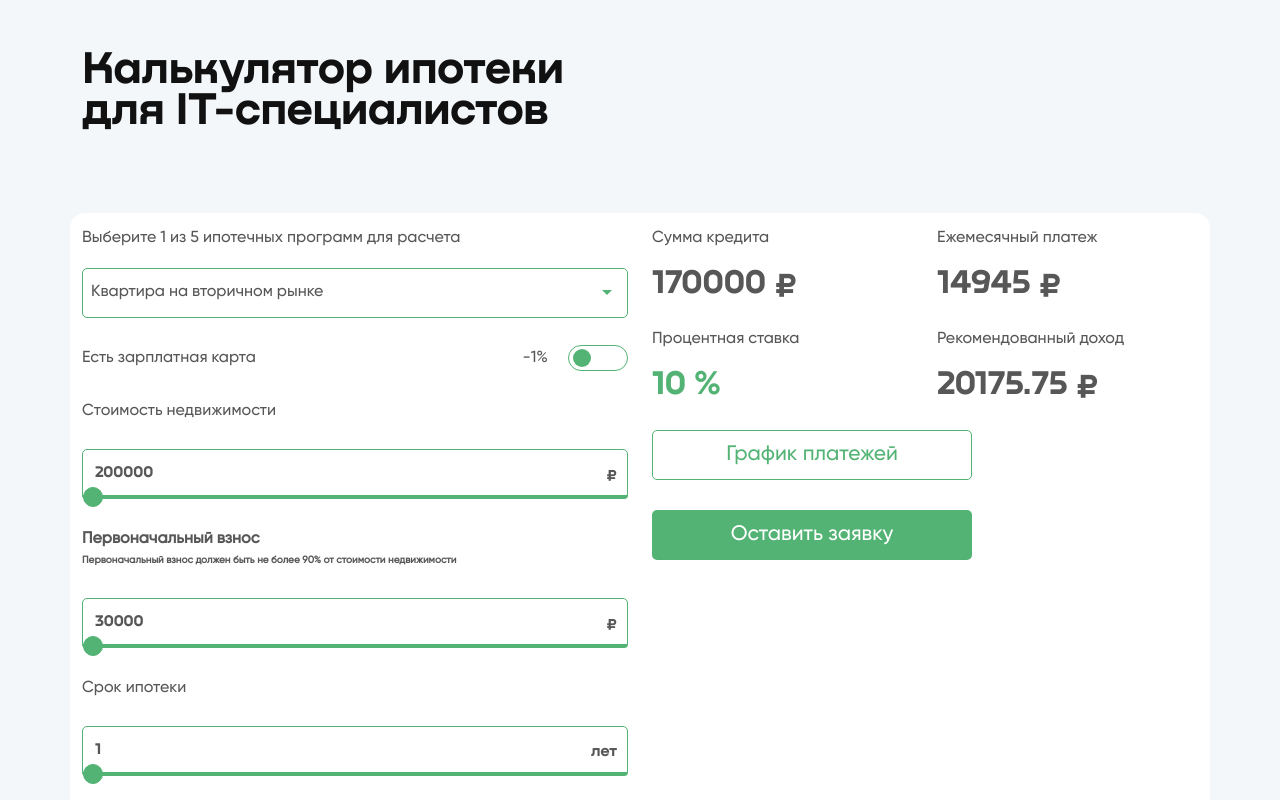
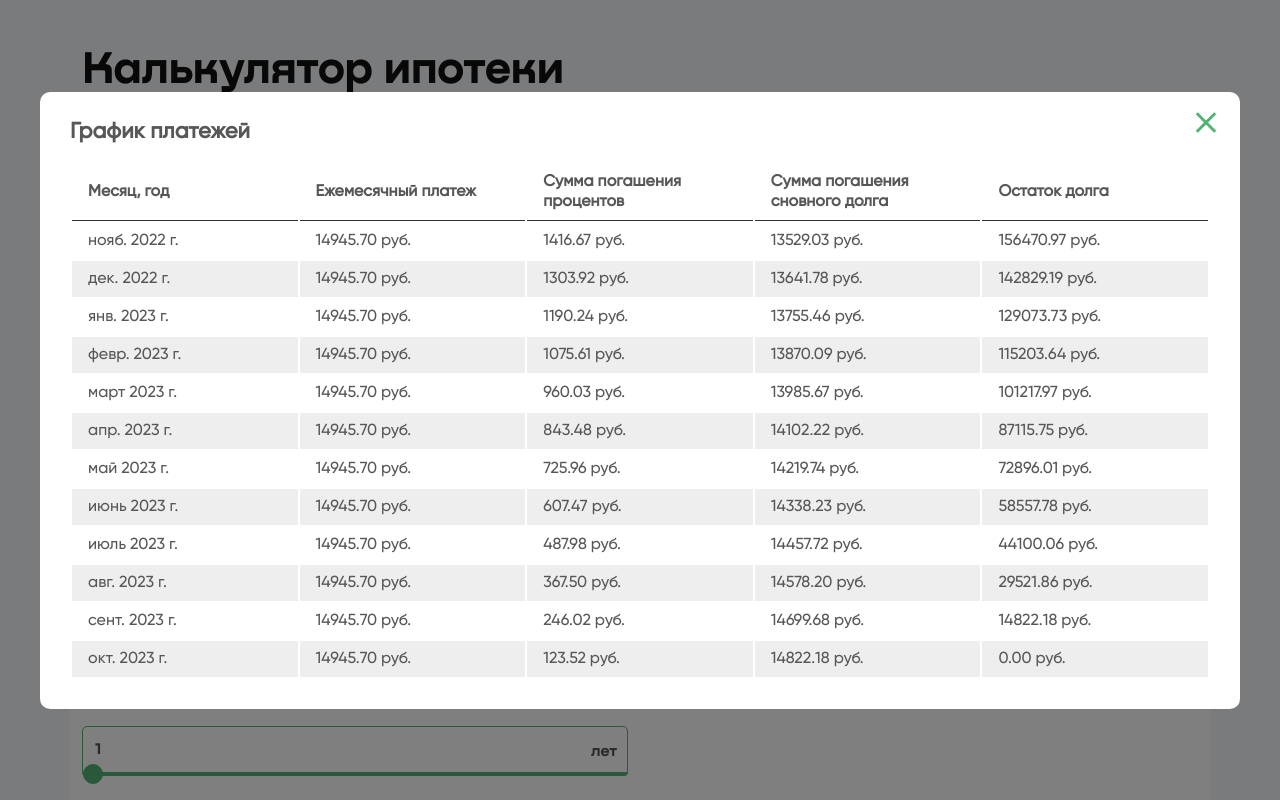
Before and after one commit to maxgrigoriew/mortgage-calculator, a Vue app: page / in a window 1280 px wide. Shown: the top 800 px of the page. Built offline with nearby package versions, Linux system fonts and the light colour scheme.

Commit message:
added table in modsl

```diff
--- a/src/App.vue
+++ b/src/App.vue
@@ -124,6 +124,7 @@
 
                      <div class="info col-12">
                         <button class="info__button info__button--light"
+                                @click="openModal"
                         >График платежей
                         </button>
                      </div>
@@ -168,13 +169,13 @@
 
 <script>
 import isSelect from '@/components/isSelect';
-// import isModal from '@/components/isModal';
+import isModal from '@/components/isModal';
 
 export default {
    name: 'App',
    components: {
       isSelect,
-      // isModal
+      isModal
    },
    data() {
       return {
--- a/src/assets/scss/main.scss
+++ b/src/assets/scss/main.scss
@@ -197,7 +197,8 @@ body {
   }
 }
 table {
-  margin: auto;
+  margin: 0 auto;
+  width: 100%;
 }
 thead {
   border-bottom: 1px solid #333;
--- a/src/components/isModal.vue
+++ b/src/components/isModal.vue
@@ -6,10 +6,14 @@
          <div @click.stop class="dialog__inner">
             <div class="dialog__top">
                <h3 class="dialog__title">График платежей</h3>
-               <button class="dialog__btn">x</button>
+               <button class="dialog__btn"
+                       @click="hideDialog"
+               >
+
+               </button>
             </div>
             <div class="dialog__content">
-            <is-table-header :resultTableArray="resultTableArray"/>
+               <is-table-header :resultTableArray="resultTableArray"/>
             </div>
             <slot></slot>
          </div>
@@ -18,60 +22,89 @@
 </template>
 
 <script>
-import IsTableHeader from "@/components/isTableHeader";
+import IsTableHeader from '@/components/isTableHeader';
+
 export default {
-   name: "isModal",
+   name: 'isModal',
    components: {IsTableHeader},
    props: {
       visibleModal: {
          type: Boolean,
-         default: false
+         default: false,
       },
       resultTableArray: {
-         type: Array
-      }
+         type: Array,
+      },
    },
    methods: {
       hideDialog() {
-         this.$emit('visibleModal', false)
-      }
-   }
-}
+         this.$emit('visibleModal', false);
+      },
+   },
+};
 </script>
 
 <style lang="scss" scoped>
 .dialog {
-   //position: fixed;
-   //left: 0;
-   //top: 0;
-   //right: 0;
-   //bottom: 0;
-   //background: rgba(0, 0, 0, 0.5);
-   //display: flex;
-   //justify-content: center;
-   //align-items: center;
-   //z-index: 100;
+   position: fixed;
+   left: 0;
+   top: 0;
+   right: 0;
+   bottom: 0;
+   padding: 1rem;
+   background: rgba(0, 0, 0, 0.5);
+   display: flex;
+   justify-content: center;
+   align-items: center;
+   z-index: 100;
    &__inner {
-      max-width: 600px;
+      max-width: 1200px;
       width: 100%;
-      padding: 1rem;
+      padding: 30px;
       background: #fff;
       border-radius: 10px;
       position: relative;
    }
+   &__title {
+      margin: 0 0 20px;
+      font-size: 22px;
+   }
    &__btn {
       position: absolute;
-      right: 20px;
-      top: 20px;
+      top: 10px;
+      right: 15px;
+      width: 40px;
+      height: 40px;
+      cursor: pointer;
+      border:  #53b374;
+      border-radius: 50%;
+      background: transparent;
+   }
+   &__btn:before,
+   &__btn:after {
+      content: "";
+      position: absolute;
+      top: 19px;
+      left: 8px;
+      width: 26px;
+      height: 3px;
+      background: #53b374;
+   }
+   &__btn:before {
+      transform: rotate(45deg);
+   }
+   &__btn:after {
+      transform: rotate(-45deg);
+   }
+   &__content {
+      max-height: 800px;
+      overflow-y: scroll;
    }
 }
-.fade-enter-active,
-.fade-leave-active {
-   transition: opacity 0.5s ease;
+.fade-enter-active, .fade-leave-active {
+   transition: opacity .5s
 }
-
-.fade-enter-from,
-.fade-leave-to {
-   opacity: 0;
+.fade-enter, .fade-leave-to /* .fade-leave-active до версии 2.1.8 */ {
+   opacity: 0
 }
 </style>
--- a/src/components/isTableHeader.vue
+++ b/src/components/isTableHeader.vue
@@ -1,36 +1,39 @@
 <template>
-   <table v-if="true"
-          class="w-100">
-      <tr class="table-warning card-title mt-4">
-         <th>Месяц</th>
-         <th>Платеж</th>
-         <th>Проценты</th>
-         <th>Основной долг</th>
+   <table>
+      <thead>
+      <tr>
+         <th>Месяц, год</th>
+         <th>Ежемесячный платеж</th>
+         <th>Сумма погашения процентов</th>
+         <th>Сумма погашения сновного долга</th>
          <th>Остаток долга</th>
       </tr>
-      <is-table-item v-for="item in resultTableArray"
-                       :key="item.id"
-                       :post="item"/>
+      </thead>
+      <tbody class="tableBody">
+      <tr v-for="(pay, index) in resultTableArray"
+          :key="index"
+          :pay="pay">
+         <td>{{ pay.currMonth }}</td>
+         <td>{{ pay.monthlyPayment }} руб.</td>
+         <td>{{ pay.paymentInterest }} руб.</td>
+         <td>{{ pay.paymentRemain }} руб.</td>
+         <td>{{ pay.totalRemain }} руб.</td>
+      </tr>
+      </tbody>
    </table>
-   <div v-else> Таблица пуста
-   </div>
 </template>
 
 <script>
-import isTableItem from "@/components/isTableItem";
 
 export default {
-   name: "isTableHeader",
+   name: 'isTableHeader',
    props: ['resultTableArray'],
+   components: {
+   },
    data() {
-      return {
-
-      }
+      return {};
    },
-   components: {
-      isTableItem
-   },
-}
+};
 </script>
 
 <style scoped>
```
Also changed, not shown: src/components/isTableItem.vue (deleted, +0 -32 lines), src/components/isTableRow.vue (added, +23 -0 lines).
